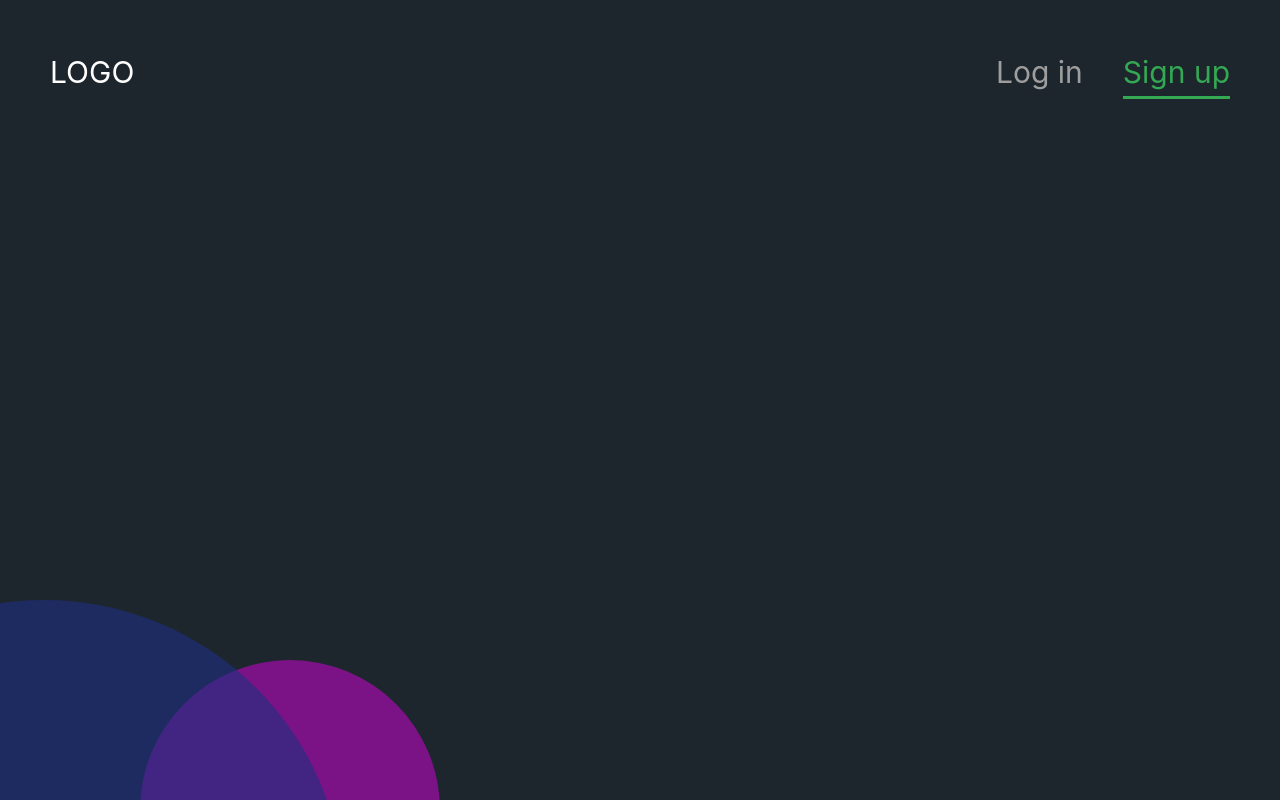
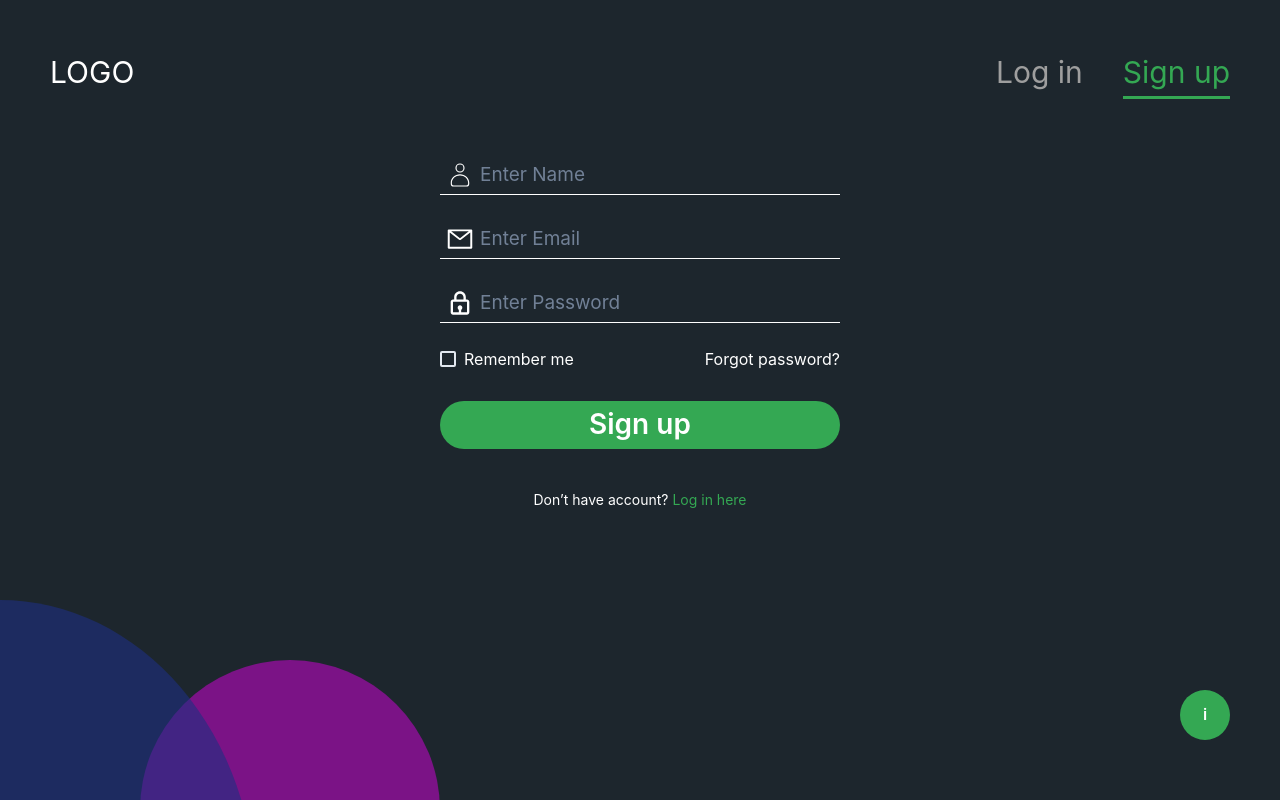
Before and after one commit to arjunsen1999/BabelChat, a React (Create React App) app in the folder client/: page /signup in a window 1280 px wide. Shown: the top 800 px of the page. Built offline with nearby package versions, Linux system fonts and the light colour scheme.

Commit message:
update login and signup page

```diff
--- /dev/null
+++ b/client/src/components/authpage/AuthBox.tsx
@@ -0,0 +1,16 @@
+import { Box } from "@chakra-ui/react";
+import React from "react";
+import LoginBox from "../login/LoginBox";
+import SignupBox from "../signup/SignupBox";
+type AuthBoxProps = {
+  condition: boolean;
+};
+export default function AuthBox({ condition }: AuthBoxProps) {
+  return (
+    <>
+      <Box display={"flex"} alignItems={"center"} justifyContent={"center"}>
+        {condition ? <SignupBox /> : <LoginBox />}
+      </Box>
+    </>
+  );
+}
--- a/client/src/components/authpage/BlueCircle.tsx
+++ b/client/src/components/authpage/BlueCircle.tsx
@@ -5,7 +5,7 @@ export default function BlueCircle() {
   return (
     <>
     <Box
-        w={"600px"}
+        w={"40%"}
         h="600px"
         bg={"#1d3082"}
         position={"absolute"}
--- /dev/null
+++ b/client/src/components/authpage/IButton.tsx
@@ -0,0 +1,54 @@
+import React from "react";
+import {
+  Popover,
+  PopoverTrigger,
+  PopoverContent,
+  PopoverHeader,
+  PopoverBody,
+  PopoverFooter,
+  PopoverArrow,
+  PopoverCloseButton,
+  Button,
+  Box,
+  Portal,
+  Text,
+} from "@chakra-ui/react";
+
+export default function IButton() {
+  return (
+    <>
+      <Box position={"absolute"} bottom={"60px"} right={"50px"}>
+        <Popover placement="left">
+          <PopoverTrigger>
+            <Button
+              w="50px"
+              h="50px"
+              borderRadius={"50%"}
+              color={"white"}
+              bg={"#34a853"}
+              cursor={"pointer"}
+              _hover={{
+                bg: "#34a853",
+              }}
+            >
+              i
+            </Button>
+          </PopoverTrigger>
+          <Portal>
+            <PopoverContent>
+              <PopoverArrow />
+              <PopoverHeader>Header</PopoverHeader>
+              <PopoverCloseButton />
+              <PopoverBody>
+                <Text>
+                  Lorem ipsum dolor sit amet consectetur adipisicing elit. Ipsa
+                  eaque animi tenetur quaerat deleniti.
+                </Text>
+              </PopoverBody>
+            </PopoverContent>
+          </Portal>
+        </Popover>
+      </Box>
+    </>
+  );
+}
--- a/client/src/components/authpage/Navbar.tsx
+++ b/client/src/components/authpage/Navbar.tsx
@@ -14,6 +14,7 @@ export default function Navbar({ login, signup }: NavbarProps) {
         display={"flex"}
         alignItems={"center"}
         justifyContent={"space-between"}
+        mb={"60px"}
       >
         <Box>
           <Text fontSize={"30px"} cursor={"pointer"} color={"white"}>
--- /dev/null
+++ b/client/src/components/login/LoginBox.tsx
@@ -0,0 +1,89 @@
+import {
+  Box,
+  Button,
+  Checkbox,
+  Input,
+  InputGroup,
+  InputLeftElement,
+  Stack,
+  Text,
+} from "@chakra-ui/react";
+import React from "react";
+import { AiOutlineMail } from "react-icons/ai";
+import { BiLock } from "react-icons/bi";
+import { Link } from "react-router-dom";
+
+export default function LoginBox() {
+  return (
+    <>
+      <Box w={"400px"}>
+        <form action="">
+          <Stack spacing={6} mb="30px">
+            <InputGroup>
+              <InputLeftElement pointerEvents="none">
+                <AiOutlineMail color="white" fontSize={"28px"} />
+              </InputLeftElement>
+              <Input
+                type="email"
+                borderRadius={"0px"}
+                placeholder="Enter Email"
+                border={"none"}
+                borderBottom={"1px solid white"}
+                color={"white"}
+                fontSize={"19px"}
+              />
+            </InputGroup>
+
+            <InputGroup>
+              <InputLeftElement pointerEvents="none">
+                <BiLock color="white" fontSize={"28px"} />
+              </InputLeftElement>
+              <Input
+                type="password"
+                borderRadius={"0px"}
+                placeholder="Enter Password"
+                border={"none"}
+                borderBottom={"1px solid white"}
+                color={"white"}
+                fontSize={"19px"}
+              />
+            </InputGroup>
+
+            <Stack
+              direction={{ base: "column", sm: "row" }}
+              align={"start"}
+              justify={"space-between"}
+            >
+              <Checkbox colorScheme="green">
+                <Text color={"white"}>Remember me</Text>
+              </Checkbox>
+              <Link to={"/forgot-password"}>
+                <Text color={"white"}>Forgot password?</Text>
+              </Link>
+            </Stack>
+          </Stack>
+
+          <Button
+            type="submit"
+            w="100%"
+            h={"48px"}
+            bg={"#34a853"}
+            color={"white"}
+            fontSize={"28px"}
+            borderRadius={"40px"}
+            _hover={{
+              bg: "#34a853",
+            }}
+          >
+            Log in
+          </Button>
+        </form>
+        <Box mt={"40px"}>
+          <Text textAlign={"center"} color={"white"} fontSize={"14px"}>
+            Don’t have account? <Link to="/signup"><span style={{color : "#34a853"}}>Sign up here</span></Link>
+          </Text>
+        </Box>
+      </Box>
+    </>
+  );
+}
--- /dev/null
+++ b/client/src/components/signup/SignupBox.tsx
@@ -0,0 +1,104 @@
+import { Box } from "@chakra-ui/react";
+import React from "react";
+import {
+  Button,
+  Checkbox,
+  Input,
+  InputGroup,
+  InputLeftElement,
+  Stack,
+  Text,
+} from "@chakra-ui/react";
+import { AiOutlineMail } from "react-icons/ai";
+import { BiLock } from "react-icons/bi";
+import { CiUser } from "react-icons/ci";
+import { Link } from "react-router-dom";
+export default function SignupBox() {
+  return (
+    <>
+      <Box w={"400px"}>
+        <form action="">
+          <Stack spacing={6} mb="30px">
+            <InputGroup>
+              <InputLeftElement pointerEvents="none">
+                <CiUser color="white" fontSize={"28px"} />
+              </InputLeftElement>
+              <Input
+                type="text"
+                borderRadius={"0px"}
+                placeholder="Enter Name"
+                border={"none"}
+                borderBottom={"1px solid white"}
+                color={"white"}
+                fontSize={"19px"}
+              />
+            </InputGroup>
+
+            <InputGroup>
+              <InputLeftElement pointerEvents="none">
+                <AiOutlineMail color="white" fontSize={"28px"} />
+              </InputLeftElement>
+              <Input
+                type="email"
+                borderRadius={"0px"}
+                placeholder="Enter Email"
+                border={"none"}
+                borderBottom={"1px solid white"}
+                color={"white"}
+                fontSize={"19px"}
+              />
+            </InputGroup>
+
+            <InputGroup>
+              <InputLeftElement pointerEvents="none">
+                <BiLock color="white" fontSize={"28px"} />
+              </InputLeftElement>
+              <Input
+                type="password"
+                borderRadius={"0px"}
+                placeholder="Enter Password"
+                border={"none"}
+                borderBottom={"1px solid white"}
+                color={"white"}
+                fontSize={"19px"}
+              />
+            </InputGroup>
+
+            <Stack
+              direction={{ base: "column", sm: "row" }}
+              align={"start"}
+              justify={"space-between"}
+            >
+              <Checkbox colorScheme="green">
+                <Text color={"white"}>Remember me</Text>
+              </Checkbox>
+              <Link to={"/forgot-password"}>
+                <Text color={"white"}>Forgot password?</Text>
+              </Link>
+            </Stack>
+          </Stack>
+
+          <Button
+            type="submit"
+            w="100%"
+            h={"48px"}
+            bg={"#34a853"}
+            color={"white"}
+            fontSize={"28px"}
+            borderRadius={"40px"}
+            _hover={{
+              bg: "#34a853",
+            }}
+          >
+            Sign up
+          </Button>
+        </form>
+        <Box mt={"40px"}>
+          <Text textAlign={"center"} color={"white"} fontSize={"14px"}>
+            Don’t have account? <Link to="/login"><span style={{color : "#34a853"}}>Log in here</span></Link>
+          </Text>
+        </Box>
+      </Box>
+    </>
+  );
+}
--- a/client/src/pages/Login/LoginPage.tsx
+++ b/client/src/pages/Login/LoginPage.tsx
@@ -3,6 +3,8 @@ import React from 'react'
 import PinkCircle from '../../components/authpage/PinkCircle'
 import BlueCircle from '../../components/authpage/BlueCircle'
 import Navbar from '../../components/authpage/Navbar'
+import AuthBox from '../../components/authpage/AuthBox'
+import IButton from '../../components/authpage/IButton'
 
 export default function LoginPage() {
   return (
@@ -11,6 +13,8 @@ export default function LoginPage() {
         <PinkCircle />
         <BlueCircle />
         <Navbar login={true} signup={false} />
+        <AuthBox condition={false}/>
+        <IButton />
      </Box>
    </>
   )
--- a/client/src/pages/SignUp/SignUpPage.tsx
+++ b/client/src/pages/SignUp/SignUpPage.tsx
@@ -3,6 +3,8 @@ import React from 'react'
 import PinkCircle from '../../components/authpage/PinkCircle'
 import BlueCircle from '../../components/authpage/BlueCircle'
 import Navbar from '../../components/authpage/Navbar'
+import AuthBox from '../../components/authpage/AuthBox'
+import IButton from '../../components/authpage/IButton'
 
 export default function SignUpPage() {
   return (
@@ -11,6 +13,8 @@ export default function SignUpPage() {
         <PinkCircle />
         <BlueCircle />
         <Navbar login={false} signup={true} />
+        <AuthBox condition={true}/>
+        <IButton />
      </Box>
     </>
   )
```
